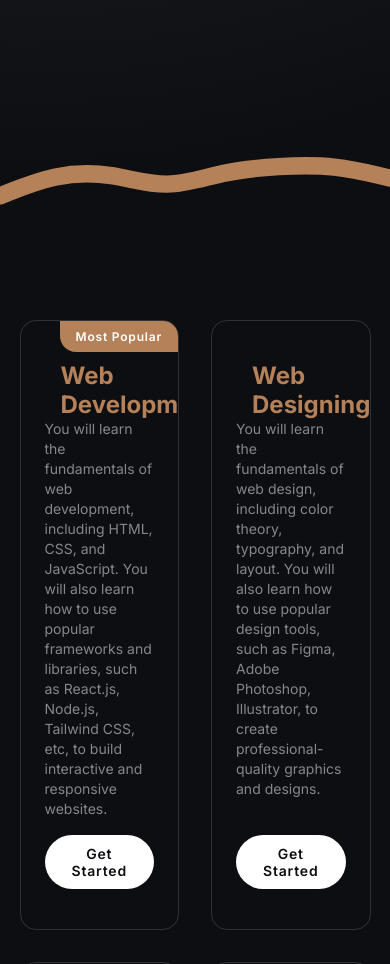
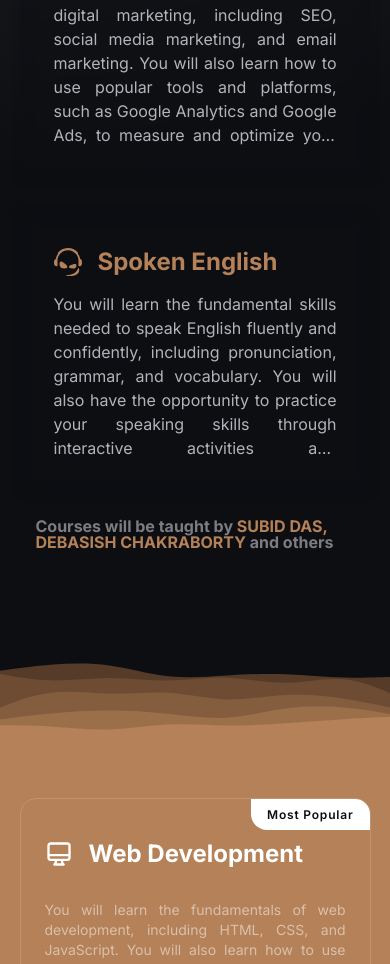
Before and after one commit to itsme-Subid/Next-Academy, a Next.js app: page / in a window 390 px wide. Shown: the part 1036-2000 px from the top of the page. Built offline with nearby package versions, Linux system fonts and the light colour scheme.

Commit message:
Make `Responsive`

```diff
--- a/package.json
+++ b/package.json
@@ -1,7 +1,8 @@
 {
   "name": "next.js",
   "version": "0.1.0",
-  "private": true,
+  "private": false,
+  "license": "GPL-3.0-or-later",
   "scripts": {
     "dev": "next dev",
     "build": "next build",
--- a/pages/_app.tsx
+++ b/pages/_app.tsx
@@ -1,8 +1,11 @@
 import type { AppProps } from "next/app";
 import { Inter } from "@next/font/google";
-import styled, { createGlobalStyle } from "styled-components";
+import { createGlobalStyle } from "styled-components";
 import Header from "../components/Header";
 import Footer from "../components/Footer";
+import Router from "next/router";
+import { Suspense, useState } from "react";
+import Loading from "./Loading";
 
 const inter = Inter({ subsets: ["latin"], variable: "--font-inter" });
 
@@ -12,9 +15,7 @@ const GlobalStyle = createGlobalStyle`
   --dark-color: 13, 14, 18;
   --primary-color: 180, 129, 88;
   --primary-text-color: 233, 196, 151;
-  --primary-gradient-1: 253, 167, 76;
-  --secondary-color: 31, 111, 235;
-  --secondary-gradient-1: 109, 166, 253;
+  --secondary-color: 86, 60, 40;
   --white-color: 255, 255, 255;
 }
 * {
@@ -62,11 +63,20 @@ a {
 `;
 
 export default function App({ Component, pageProps }: AppProps) {
+  const [loading, setLoading] = useState(false);
+  Router.events.on("routeChangeStart", () => {
+    setLoading(true);
+  });
+  Router.events.on("routeChangeComplete", () => {
+    setLoading(false);
+  });
   return (
     <div className={inter.variable}>
       <GlobalStyle />
-      <Header />
-      <Component {...pageProps} />
+      <Suspense fallback={<Loading loading={loading as boolean} />}>
+        <Header />
+        <Component {...pageProps} />
+      </Suspense>
       <Footer />
     </div>
   );
--- a/pages/index.tsx
+++ b/pages/index.tsx
@@ -44,6 +44,9 @@ const Main = styled.main`
     @media (max-width: 60rem) {
       gap: 2rem;
     }
+    @media (max-width: 40rem) {
+      gap: 1rem;
+    }
     & h1 {
       display: flex;
       align-items: center;
@@ -75,6 +78,9 @@ const Main = styled.main`
     gap: 1rem;
     @media (max-width: 60rem) {
       gap: 2rem;
+    }
+    @media (max-width: 40rem) {
+      grid-template-columns: 1fr;
     }
     & section {
       display: flex;
@@ -119,7 +125,7 @@ const Main = styled.main`
   }
   & .teachers {
     position: absolute;
-    bottom: -3rem;
+    bottom: -4rem;
     right: 0;
     padding: 0.5rem 1rem;
     font-size: 1rem;
@@ -129,21 +135,40 @@ const Main = styled.main`
     & span {
       color: rgba(var(--primary-color), 1);
     }
+    @media (max-width: 40rem) {
+      grid-template-columns: 1fr;
+    }
   }
 `;
 
 const Spacer = styled.div`
-  margin-block: 5rem;
-  width: 100%;
-  aspect-ratio: 960 / 300;
+  grid-column: 1 / 3;
+  pointer-events: none;
+  position: absolute;
+  left: -7%;
+  right: 0;
+  bottom: -21rem;
+  width: 115%;
+  aspect-ratio: 960 / 450;
   background: url(${wave.src}) no-repeat center center/cover;
+  @media (max-width: 60rem) {
+    bottom: -15rem;
+  }
 `;
 
 const CourseDetails = styled.div`
   display: flex;
   flex-direction: column;
   justify-content: space-around;
+  margin-block: 20rem;
   padding-block: 5rem;
+  background-color: rgb(var(--primary-color));
+  @media (max-width: 60rem) {
+    margin-block: 15rem;
+  }
+  @media (max-width: 40rem) {
+    margin-block: 14rem;
+  }
   & .courses {
     display: grid;
     grid-template-columns: repeat(3, 1fr);
@@ -151,6 +176,9 @@ const CourseDetails = styled.div`
     gap: 2rem;
     @media (max-width: 60rem) {
       grid-template-columns: repeat(2, 1fr);
+    }
+    @media (max-width: 40rem) {
+      grid-template-columns: 1fr;
     }
     & .card {
       width: 100%;
@@ -164,18 +192,22 @@ const CourseDetails = styled.div`
       flex-direction: column;
       justify-content: space-between;
       transition: 0.15s;
-      gap: 1rem;
+      gap: 1.5rem;
       &:hover {
         transform: translateY(-0.5rem);
         box-shadow: rgb(var(--white-color), 0.25) 0 0.25rem 1rem;
       }
+      & .upper {
+        display: flex;
+        flex-direction: column;
+        gap: 2rem;
         & h3 {
           display: flex;
           align-items: center;
           gap: 1rem;
           font-size: 1.5rem;
           font-weight: 700;
-        color: rgba(var(--primary-color), 1);
+          color: rgba(var(--white-color), 1);
           & svg {
             font-size: 1.75rem;
           }
@@ -185,6 +217,8 @@ const CourseDetails = styled.div`
           font-size: 0.875rem;
           font-weight: 400;
           line-height: 1.25rem;
+          text-align: justify;
+        }
       }
       & button {
         padding: 0.5rem 1rem;
@@ -196,7 +230,7 @@ const CourseDetails = styled.div`
         font-weight: 600;
         letter-spacing: 0.05rem;
         cursor: pointer;
-        transition: 0.15s;
+        transition: color 0.15s;
         &:hover {
           background-color: transparent;
           color: rgb(var(--white-color));
@@ -210,8 +244,8 @@ const CourseDetails = styled.div`
         top: 0;
         right: 0;
         padding: 0.5rem 1rem;
-        background-color: rgb(var(--primary-color));
-        color: rgb(var(--white-color));
+        background-color: rgb(var(--white-color));
+        color: rgb(var(--dark-color));
         font-size: 0.75rem;
         font-weight: 600;
         letter-spacing: 0.05rem;
@@ -266,19 +300,19 @@ export default function Home() {
           </p>
           <p>Address: Baidyabati, Hooghly</p>
         </div>
+        <a href="#courses">
           <div className="right courses">
             {courses.map((course, index) => (
-            <a href="#courses" key={index}>
-              <section>
+              <section key={index}>
                 <h2>
                   {course.icon}
                   <span>{course.title}</span>
                 </h2>
                 <p>{course.description}</p>
               </section>
-            </a>
             ))}
           </div>
+        </a>
         <div className="teachers">
           Courses will be taught by{" "}
           <span>
@@ -289,9 +323,9 @@ export default function Home() {
           </span>{" "}
           and others
         </div>
+        <Spacer />
       </Main>
       <CourseDetails>
-        <Spacer />
         {/* course details in card format */}
         <div className="courses container" id="courses">
           {courses.map((course, index) => (
--- /dev/null
+++ b/pages/loading.tsx
@@ -0,0 +1,44 @@
+import styled, { keyframes } from "styled-components";
+
+const spinnerAnimation = keyframes`
+    0% {
+      transform: rotate(0deg);
+    }
+    100% {
+      transform: rotate(360deg);
+    }
+`;
+
+const ScrollLoading = styled.div<{ loading: boolean }>`
+  position: fixed;
+  top: 0;
+  bottom: 0;
+  left: 0;
+  right: 0;
+  width: 100%;
+  height: 100%;
+  visibility: ${(loading) => (loading ? "visible" : "hidden")};
+  opacity: ${(loading) => (loading ? 1 : 0)};
+  transition: all 0.15s ease;
+  display: grid;
+  place-content: center;
+  z-index: 10;
+  background-color: rgb(var(--dark-color));
+  & span {
+    width: 2.5rem;
+    height: 2.5rem;
+    border-radius: 50%;
+    border-top: 4px solid rgba(var(--primary-color), 1);
+    border-left: 4px solid rgba(var(--primary-color), 1);
+    border-right: 4px solid rgba(var(--primary-color), 0);
+    animation: ${spinnerAnimation} 0.6s linear infinite;
+  }
+`;
+
+export default function Loading({ loading }: { loading: boolean }) {
+  return (
+    <ScrollLoading loading={loading}>
+      <span></span>
+    </ScrollLoading>
+  );
+}
```
Also changed, not shown: public/wave.svg. Lines whose indentation alone changed are shown as unchanged.
